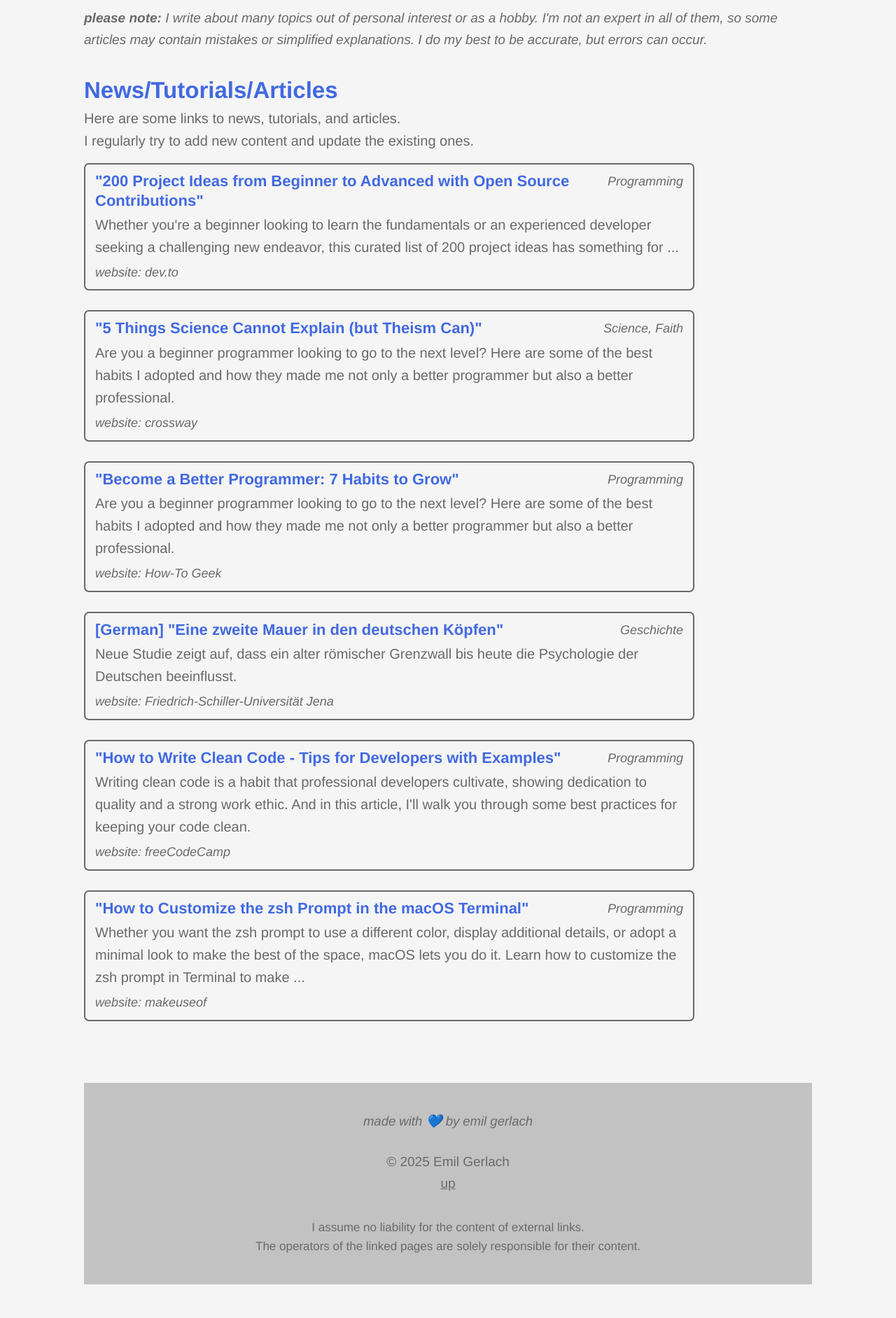
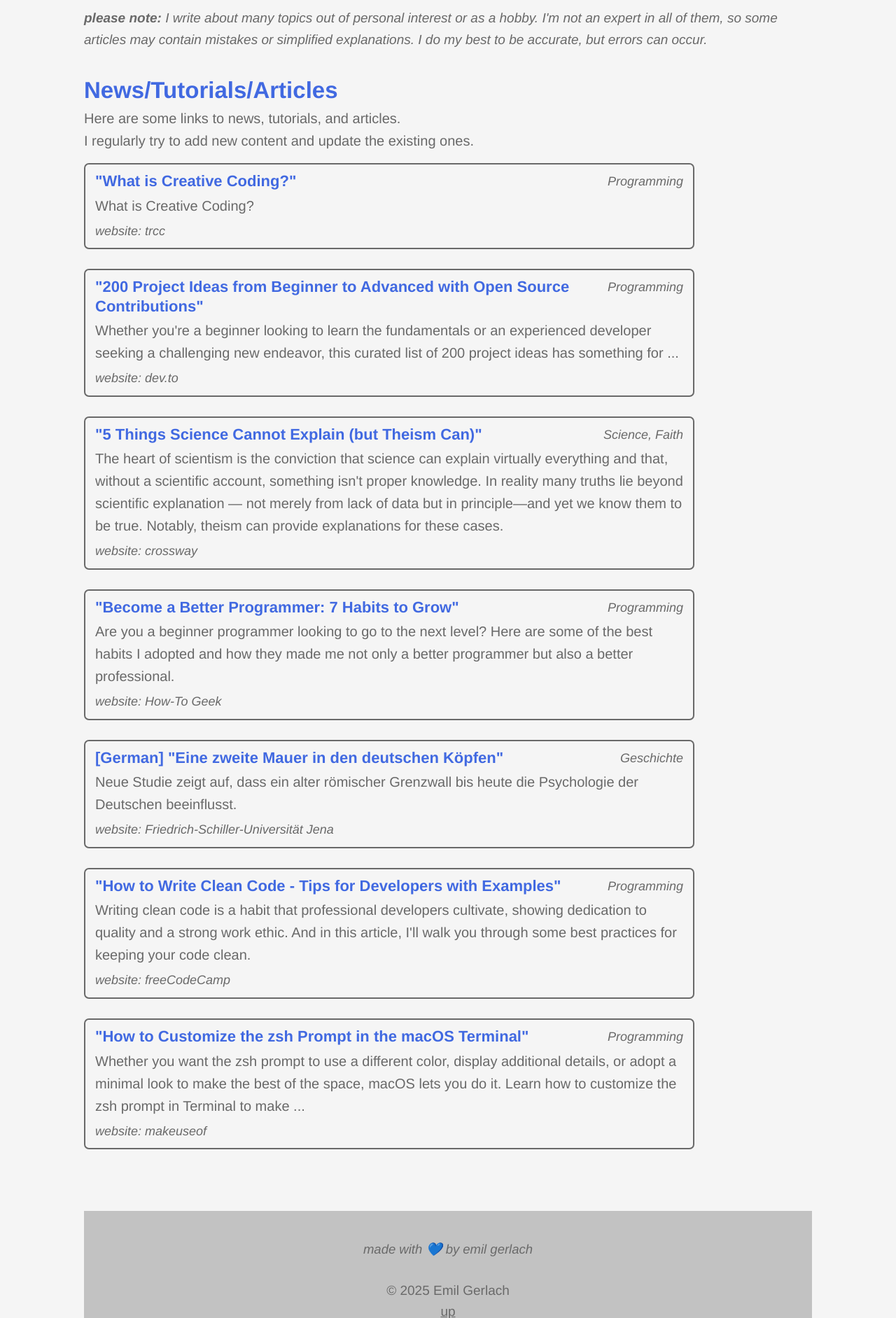
Before and after one commit to em-ge/emilgerlach.com, a Flask app: page /blog in a window 1280 px wide. Shown: the part 1491-3374 px from the top of the page at 70% size. Before the commit the page ends 3326 px from the top, so only its background shows below. Run offline with Flask 3, Linux system fonts and the light colour scheme.

Commit message:
wording, creative coding article

```diff
--- a/app.py
+++ b/app.py
@@ -85,4 +85,4 @@ def page_not_found(e):
 
 
 if __name__ == "__main__":
-    app.run(debug=True, host="0.0.0.0", port=11000)
+    app.run(debug=False, host="0.0.0.0", port=11000)
--- a/templates/index.html
+++ b/templates/index.html
@@ -94,9 +94,10 @@
           In 2023, I started learning to code as a teenager using Swift Playgrounds.
           By now, I've tried a bit of everything (Python, Godot, HTML, CSS, JavaScript, Flask, Turtle, Pygame, Strudel, Swift, Go). I'm still learning a  bit of everything.<br/>
           I only code as a hobby for fun in my free time, so I'm definitely not professional.<br/>
-          Beyond coding, history fascinates me. <br/>
-          Also I like to make Music.
+          Beyond coding, I'm fascinated by history.<br/>
+          I enjoy listening to music and playing my Tele (a guitar) as well.<br>
           I've been playing chess since childhood. Now I play on <a href="https://lichess.org/@/em-ge" target="_blank">lichess.org</a> and <a href="https://www.chess.com/member/em-ge" target="_blank">chess.com</a> low-elo chess. <!-- Occasionally, I also play <a href="https://www.aoe2insights.com/user/13091349/" target="_blank">Age of Empires II</a> - though only at a noob level.<br> -->
+          Occasionally, I also play AoE2.
           Most of the time, I call myself 'em-ge' online.<br>
           Just in case you're wondering - it's <span id="time">...</span> in my timezone.
         </p>
--- a/templates/index_blog.html
+++ b/templates/index_blog.html
@@ -210,6 +210,22 @@
         I regularly try to add new content and update the existing ones.
       </p>
       <div class="n-t-a">  <!--n-t-a =  News/Tutorials/Articles-->
+        <a class="n-t-a-container" href="https://timrodenbroeker.de/what-is-creative-coding/" target="_blank">
+          <div class="n-t-a-top-container">
+            <div class="n-t-a-heading">
+              "What is Creative Coding?"
+            </div>
+            <div class="n-t-a-topic">
+              Programming
+            </div>
+          </div>
+          <div class="n-t-a-descr">
+            What is Creative Coding?
+          </div>
+          <div class="n-t-a-website">
+            website: trcc
+          </div>
+        </a>
         <a class="n-t-a-container" href="https://dev.to/kishansheth/200-project-ideas-from-beginner-to-advanced-with-open-source-contributions-3g6a?ref=dailydev" target="_blank">
           <div class="n-t-a-top-container">
             <div class="n-t-a-heading">
@@ -238,9 +254,10 @@
             </div>
           </div>
           <div class="n-t-a-descr">
-            Are you a beginner programmer looking to go to the next level?
-            Here are some of the best habits I adopted and how they made me
-            not only a better programmer but also a better professional.
+            The heart of scientism is the conviction that science can explain virtually everything and that,
+            without a scientific account, something isn't proper knowledge. In reality many truths lie beyond scientific
+            explanation — not merely from lack of data but in principle—and yet we know them to be true.
+            Notably, theism can provide explanations for these cases.
           </div>
           <div class="n-t-a-website">
             website: crossway
```
